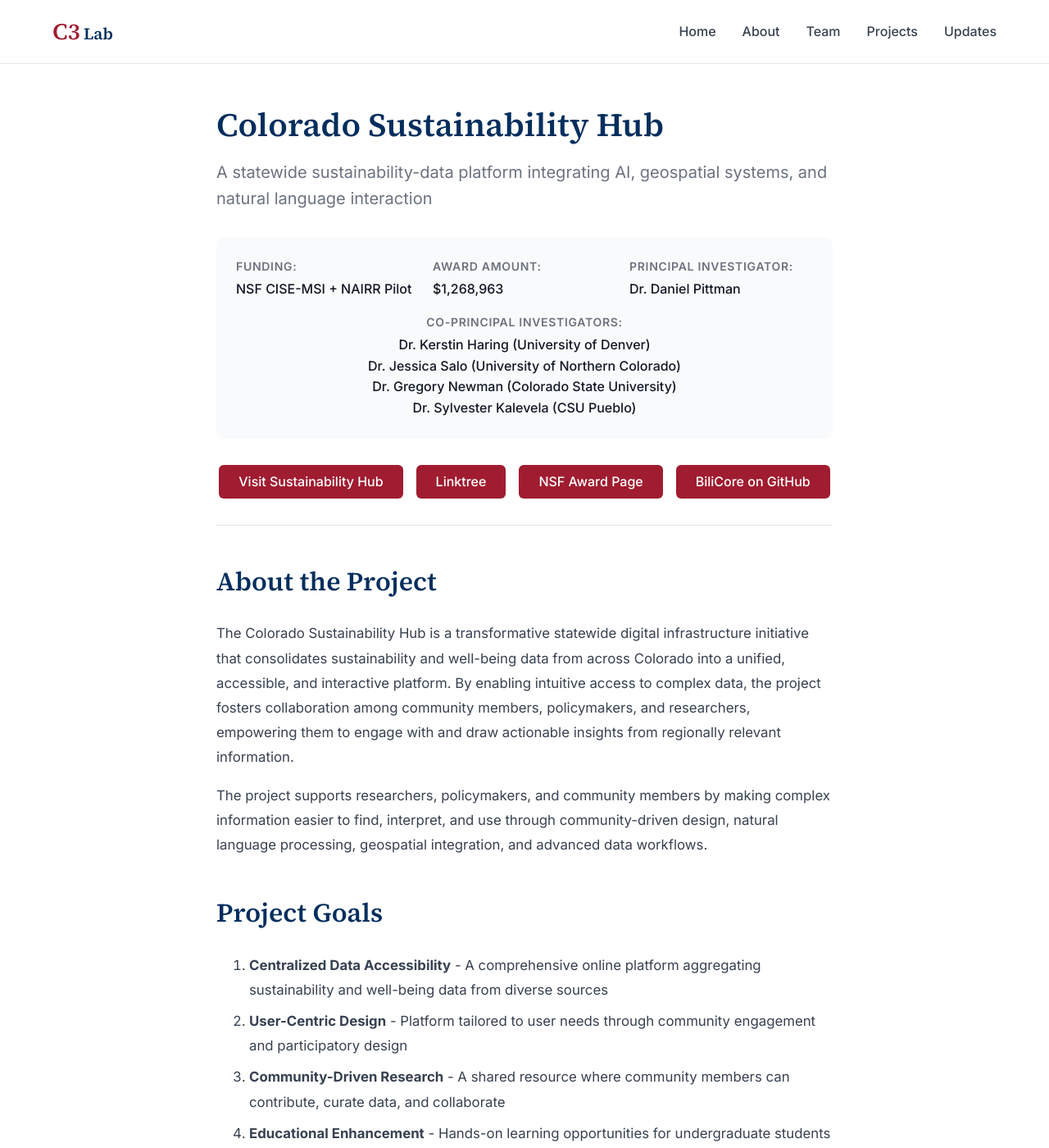
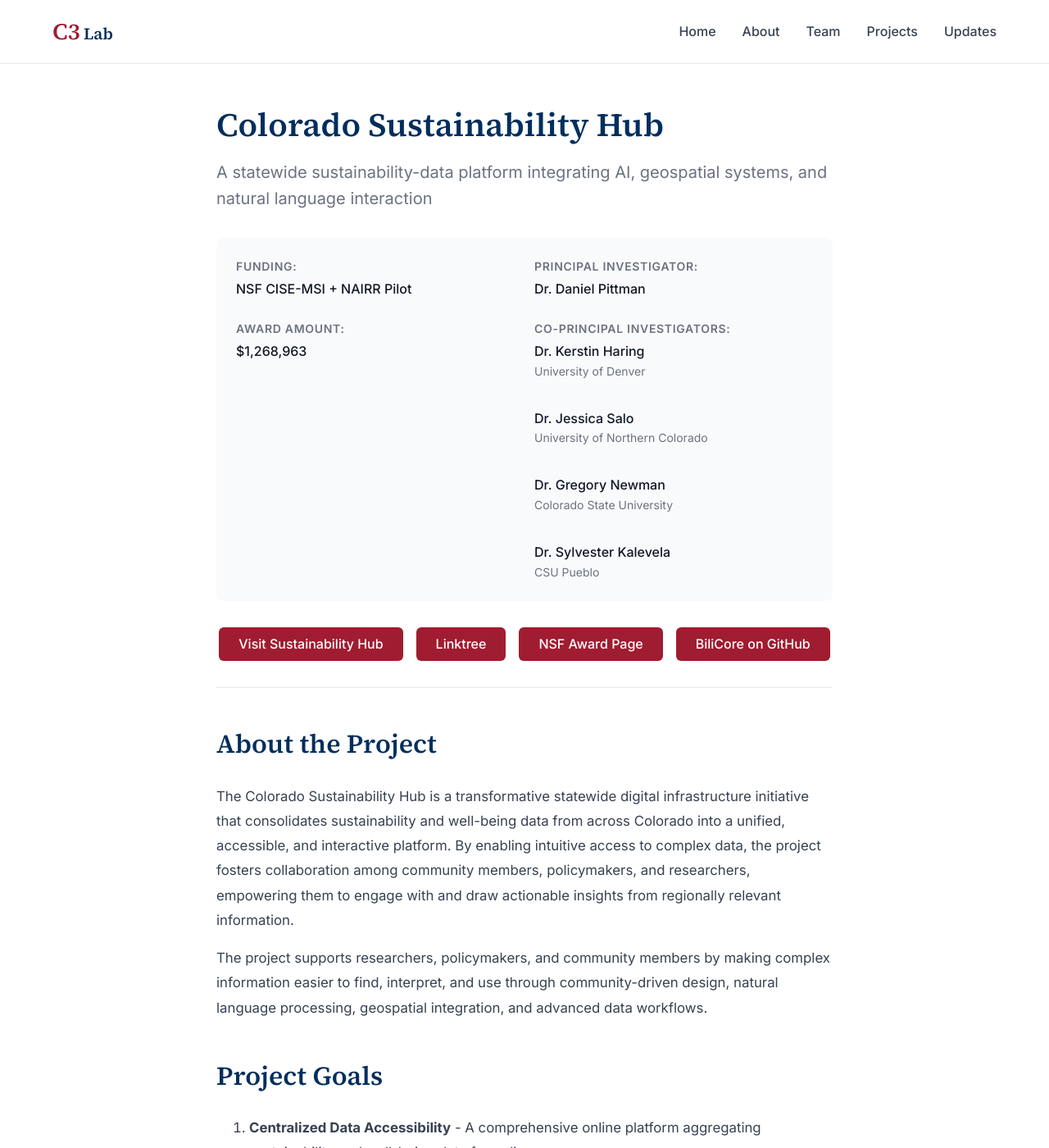
Before and after one commit to msu-denver/c3-lab, a Jekyll site: the page built from _projects/sustainability-hub.md, in a window 1280 px wide and 1400 px high. Shown: the whole window at 82% size. Built offline with Jekyll 4.4.1, drawn with Linux system fonts in a browser that asks for light colours.

Commit message:
Add Peer Support Hub project and improve project page styling
- Add new Peer Support Hub project page with SI/TA/LA program links
- Update project metadata to 2-column grid layout with left-justified content
- Improve Co-PI display with separate name/affiliation rendering
- Add Dr. Meredith L. Jeffers as Co-PI on Roadrunner Connect
- Fix markdown pipe characters being interpreted as tables
- Update about.md, team.md, README.md for consistency with new project

Co-Authored-By: Claude Opus 4.5 <noreply@anthropic.com>

```diff
--- a/_layouts/project.html
+++ b/_layouts/project.html
@@ -15,24 +15,31 @@ layout: default
         <span class="meta-value">{{ page.funding }}</span>
       </div>
       {% endif %}
+      {% if page.pi %}
+      <div class="meta-item">
+        <span class="meta-label">Principal Investigator:</span>
+        <span class="meta-value">{{ page.pi }}</span>
+      </div>
+      {% endif %}
       {% if page.amount %}
       <div class="meta-item">
         <span class="meta-label">Award Amount:</span>
         <span class="meta-value">{{ page.amount }}</span>
       </div>
       {% endif %}
-      {% if page.pi %}
+      {% if page.copi %}
       <div class="meta-item">
-        <span class="meta-label">Principal Investigator:</span>
-        <span class="meta-value">{{ page.pi }}</span>
-      </div>
-      {% endif %}
-      {% if page.copi %}
-      <div class="meta-item meta-item-copi">
         <span class="meta-label">Co-Principal Investigator{% if page.copi.size > 1 %}s{% endif %}:</span>
         <span class="meta-value">
           {% if page.copi.first %}
-            {% for person in page.copi %}{{ person }}{% unless forloop.last %}<br>{% endunless %}{% endfor %}
+            {% for person in page.copi %}
+              {% if person.name %}
+                <span class="copi-entry"><span class="copi-name">{{ person.name }}</span><span class="copi-affiliation">{{ person.affiliation }}</span></span>
+              {% else %}
+                {{ person }}
+              {% endif %}
+              {% unless forloop.last %}<br>{% endunless %}
+            {% endfor %}
           {% else %}
             {{ page.copi }}
           {% endif %}
--- a/_projects/sustainability-hub.md
+++ b/_projects/sustainability-hub.md
@@ -5,10 +5,14 @@ funding: NSF CISE-MSI + NAIRR Pilot
 amount: $1,268,963
 pi: Dr. Daniel Pittman
 copi:
-  - Dr. Kerstin Haring (University of Denver)
-  - Dr. Jessica Salo (University of Northern Colorado)
-  - Dr. Gregory Newman (Colorado State University)
-  - Dr. Sylvester Kalevela (CSU Pueblo)
+  - name: Dr. Kerstin Haring
+    affiliation: University of Denver
+  - name: Dr. Jessica Salo
+    affiliation: University of Northern Colorado
+  - name: Dr. Gregory Newman
+    affiliation: Colorado State University
+  - name: Dr. Sylvester Kalevela
+    affiliation: CSU Pueblo
 period: October 2023 - September 2026
 links:
   - text: Visit Sustainability Hub
--- a/assets/css/style.css
+++ b/assets/css/style.css
@@ -600,8 +600,8 @@ img {
 
 .project-meta {
   display: grid;
-  grid-template-columns: repeat(auto-fit, minmax(200px, 1fr));
-  gap: var(--spacing-md);
+  grid-template-columns: 1fr 1fr;
+  gap: var(--spacing-lg);
   margin: var(--spacing-xl) 0;
   padding: var(--spacing-lg);
   background: var(--color-gray-50);
@@ -612,12 +612,7 @@ img {
   display: flex;
   flex-direction: column;
   gap: var(--spacing-xs);
-}
-
-.meta-item-copi {
-  grid-column: 1 / -1;
-  justify-self: center;
-  text-align: center;
+  text-align: left;
 }
 
 .meta-label {
@@ -631,6 +626,26 @@ img {
 .meta-value {
   color: var(--color-gray-900);
   font-weight: 500;
+}
+
+.copi-entry {
+  display: block;
+  margin-bottom: var(--spacing-sm);
+}
+
+.copi-entry:last-child {
+  margin-bottom: 0;
+}
+
+.copi-name {
+  display: block;
+}
+
+.copi-affiliation {
+  display: block;
+  font-size: 0.875rem;
+  color: var(--color-gray-500);
+  font-weight: 400;
 }
 
 .project-links {
@@ -892,6 +907,10 @@ img {
     padding: var(--spacing-md);
   }
 
+  .project-meta {
+    grid-template-columns: 1fr;
+  }
+
   .meta-item-copi {
     text-align: left;
     justify-self: start;
```
Also changed, not shown: _projects/peer-support-hub.md (added, +86 -0 lines), _projects/roadrunner-connect.md (+5 -4 lines), about.md (+4 -1 lines), team.md (+4 -0 lines), README.md.
